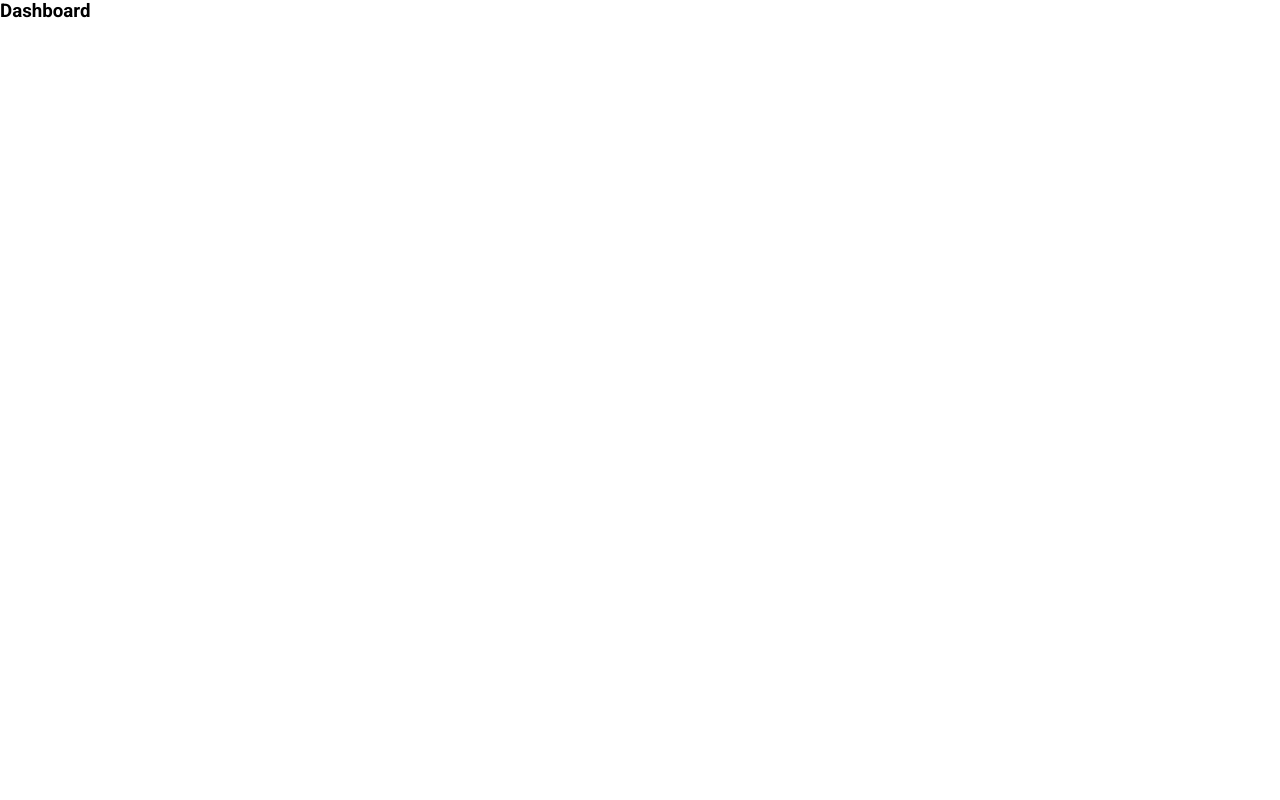
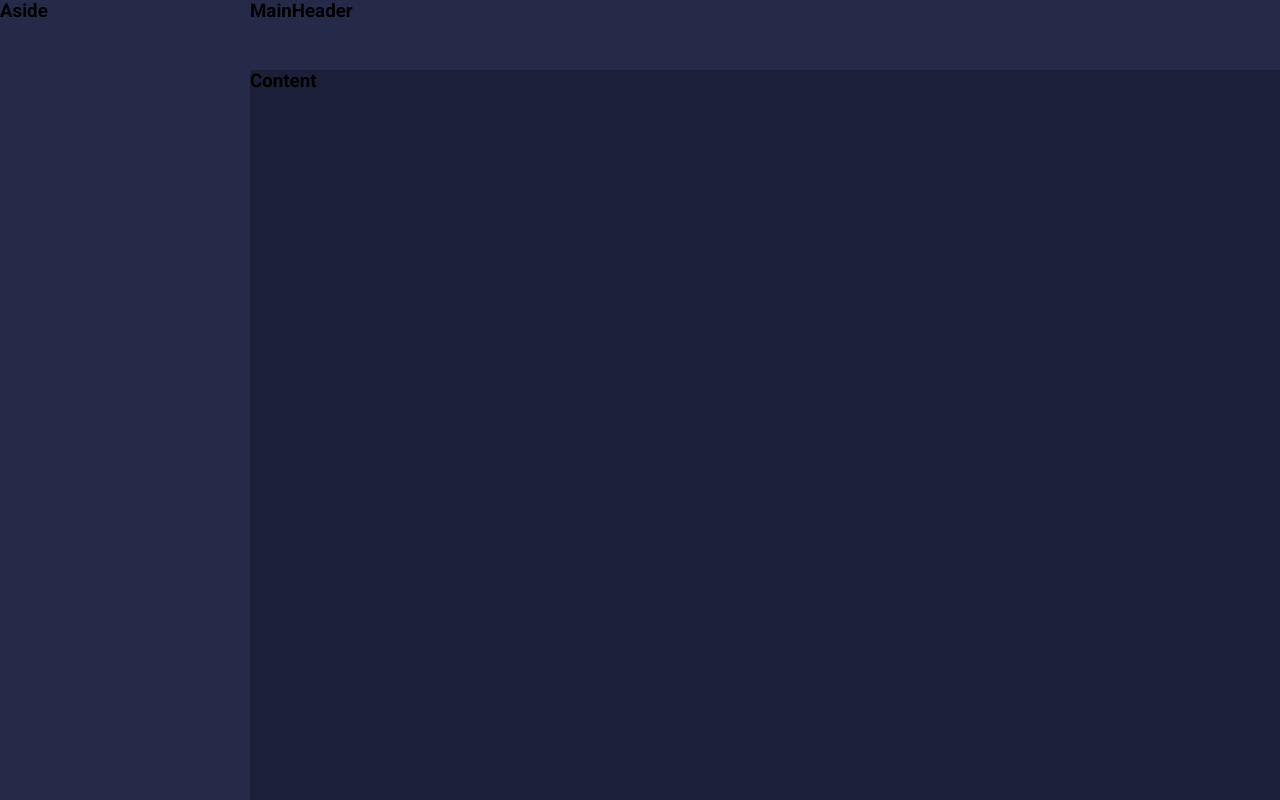
Before and after one commit to leonardo-teles/minha-carteira, a React (Create React App) app: page /list/1 in a window 1280 px wide. Built offline with nearby package versions, Linux system fonts and the light colour scheme.

Commit message:
Criação dos Componentes do Layout da Aplicação

```diff
--- a/src/App.tsx
+++ b/src/App.tsx
@@ -1,13 +1,13 @@
 import React from 'react';
 import GlobalStyles from './styles/GlobalStyles';
 
-import Dashboard from './pages/Dashboard';
+import Layout from './components/Layout';
 
 const App: React.FC = () => {
     return (
         <>
             <GlobalStyles />
-            <Dashboard />
+            <Layout />
         </>
     );
 }
--- /dev/null
+++ b/src/components/Aside/index.tsx
@@ -0,0 +1,13 @@
+import React from 'react';
+
+import { Container } from './styles';
+
+const Aside: React.FC = () => {
+    return (
+        <Container>
+            <h3>Aside</h3>
+        </Container>
+    );
+}
+
+export default Aside;
--- /dev/null
+++ b/src/components/Aside/styles.ts
@@ -0,0 +1,6 @@
+import styled from 'styled-components';
+
+export const Container = styled.div`
+    grid-area: AS;
+    background-color: #252A48;
+`;
--- /dev/null
+++ b/src/components/Content/index.tsx
@@ -0,0 +1,13 @@
+import React from 'react';
+
+import { Container } from './styles';
+
+const Content: React.FC = () => {
+    return (
+        <Container>
+            <h3>Content</h3>
+        </Container>
+    );
+}
+
+export default Content;
--- /dev/null
+++ b/src/components/Content/styles.ts
@@ -0,0 +1,6 @@
+import styled from 'styled-components';
+
+export const Container = styled.div`
+    grid-area: CT;
+    background-color: #1B1F38;
+`;
--- /dev/null
+++ b/src/components/Layout/index.tsx
@@ -0,0 +1,19 @@
+import React from 'react';
+
+import { Grid } from './styles';
+
+import MainHeader from '../MainHeader';
+import Aside from '../Aside';
+import Content from '../Content';
+
+const Layout: React.FC = () => {
+    return (
+        <Grid>
+            <MainHeader/>
+            <Aside />
+            <Content />
+        </Grid>
+    );
+}
+
+export default Layout;
--- /dev/null
+++ b/src/components/Layout/styles.ts
@@ -0,0 +1,10 @@
+import styled from 'styled-components';
+
+export const Grid = styled.div`
+    display: grid;
+    grid-template-columns: 250px auto;
+    grid-template-rows: 70px auto;
+
+    grid-template-areas: 'AS MH' 'AS CT';
+    height: 100vh;
+`;
--- /dev/null
+++ b/src/components/MainHeader/index.tsx
@@ -0,0 +1,13 @@
+import React from 'react';
+
+import { Container } from './styles';
+
+const MainHeader: React.FC = () => {
+    return (
+        <Container>
+            <h3>MainHeader</h3>
+        </Container>
+    );
+}
+
+export default MainHeader;
--- /dev/null
+++ b/src/components/MainHeader/styles.ts
@@ -0,0 +1,6 @@
+import styled from 'styled-components';
+
+export const Container = styled.div`
+    grid-area: MH;
+    background-color: #252A48;
+`;
```
